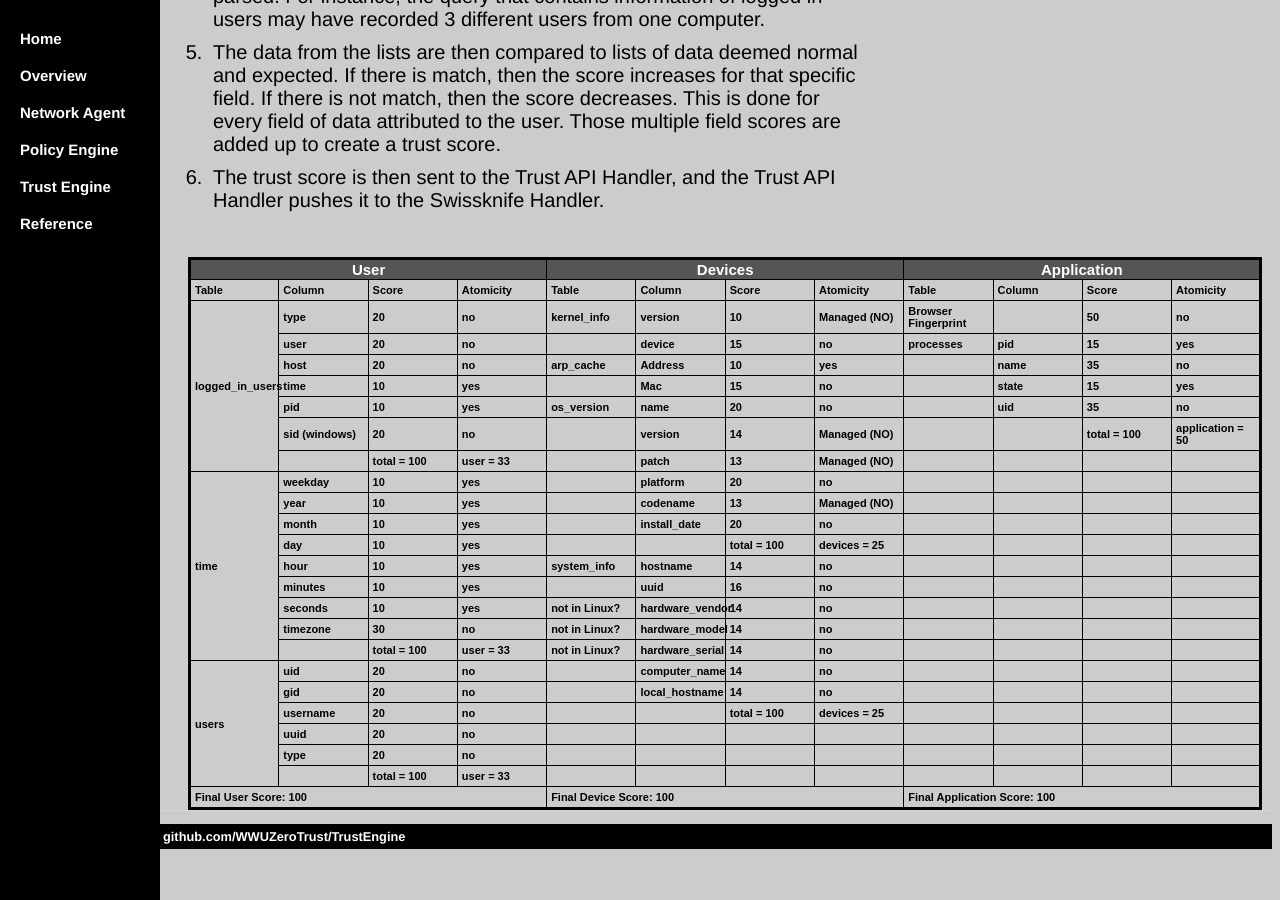
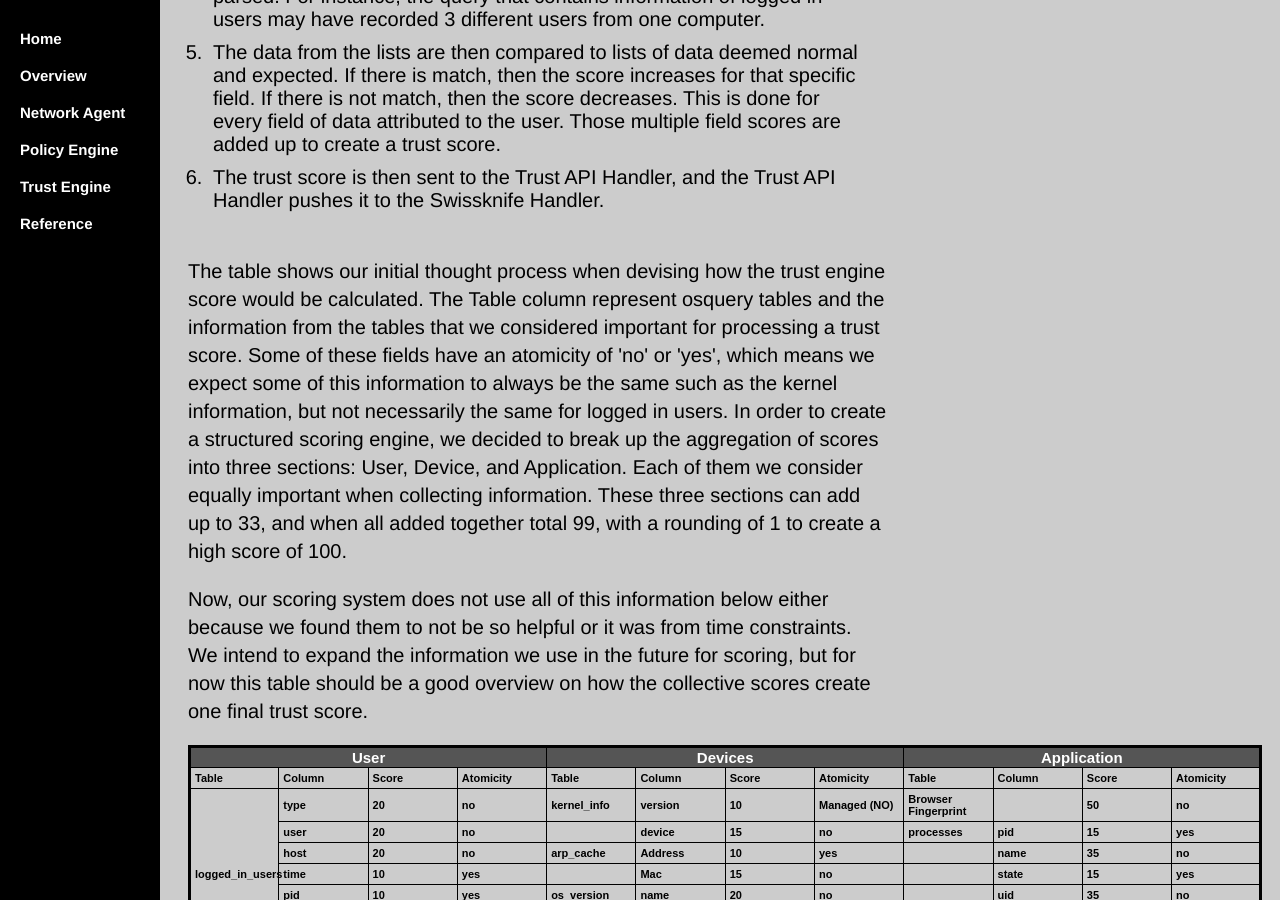
Before and after one commit to WWUZeroTrust/WWUZeroTrust.github.io, a Jekyll site: the page TrustEngine/index.html, which Jekyll copies as it is, in a window 1280 px wide and 900 px high, scrolled down 4358 px. Built offline with Jekyll 4.4.1, drawn with Linux system fonts in a browser that asks for light colours; some of the changed text lies outside the part shown.

Commit message:
Update index.html

```diff
--- a/TrustEngine/index.html
+++ b/TrustEngine/index.html
@@ -151,10 +151,6 @@
 	</p>
 
 	<h2>ELK Stack and Trust Engine Overview</h2>
-	<p>The ELK Stack acts as a collecter and organizer of osquery data so that the Trust Engine can with ease make queries against Elasticsearch.</p>
-
-
-  	<img src="/image/Flowchart_ELK_TE.png" alt="hi" class="inline" height="500" width="950"/>
 
 	<p>The ELK Stack consists of Logstash, Elasticsearch, Kibana, and in addition Filebeat. When packaged together these applications
 		take in, aggregate, and hold the osquery data received from the client. This data, in JSON format, is then available for user
@@ -168,6 +164,9 @@
 
   	<img src="/image/Kibana_developer_medium.JPG" alt="hi" class="inline" height="500" width="750"/>
 
+	<p>The ELK Stack acts as a collecter and organizer of osquery data so that the Trust Engine can with ease make queries against Elasticsearch.</p>
+
+	<img src="/image/Flowchart_ELK_TE.png" alt="hi" class="inline" height="500" width="950"/>
 
 	<p>The Trust Engine's job is to create a trust score. This trust score works in unison with <a href="https://github.com/open-policy-agent/opa" class="class2">Open Policy Agent</a>
 		to either allow or deny a user access to a secured application. The Trust Engine takes in JSON format Elasticsearch data
@@ -224,6 +223,21 @@
 	}
 	</style>
 
+	<p>The table shows our initial thought process when devising how the trust engine score would be calculated. The Table column
+		represent osquery tables and the information from the tables that we considered important for processing a trust score. Some of these fields have
+		an atomicity of 'no' or 'yes', which means we expect some of this information to always be the same such as the kernel
+		information, but not necessarily the same for logged in users. In order to create a structured scoring engine, we decided to
+		break up the aggregation of scores into three sections: User, Device, and Application. Each of them we consider equally important
+		when collecting information. These three sections can add up to 33, and when all added together total 99, with a rounding of 1
+		to create a high score of 100.
+
+		</p>
+
+	<p>Now, our scoring system does not use all of this information below either because we found them to not be so helpful
+		or it was from time constraints. We intend to expand the information we use in the future for scoring, but for now this
+		table should be a good overview on how the collective scores create one final trust score.
+		</p>
+
 <table class="tableizer-table">
 <thead><tr class="tableizer-firstrow"><th colspan="4">User</th><th colspan="4">Devices</th><th colspan="4">Application</th></tr></thead><tbody>
 	<tr><td>Table</td><td>Column</td><td>Score</td><td>Atomicity</td><td>Table</td><td>Column</td><td>Score</td><td>Atomicity</td><td>Table</td><td>Column</td><td>Score</td><td>Atomicity</td></tr>
```
